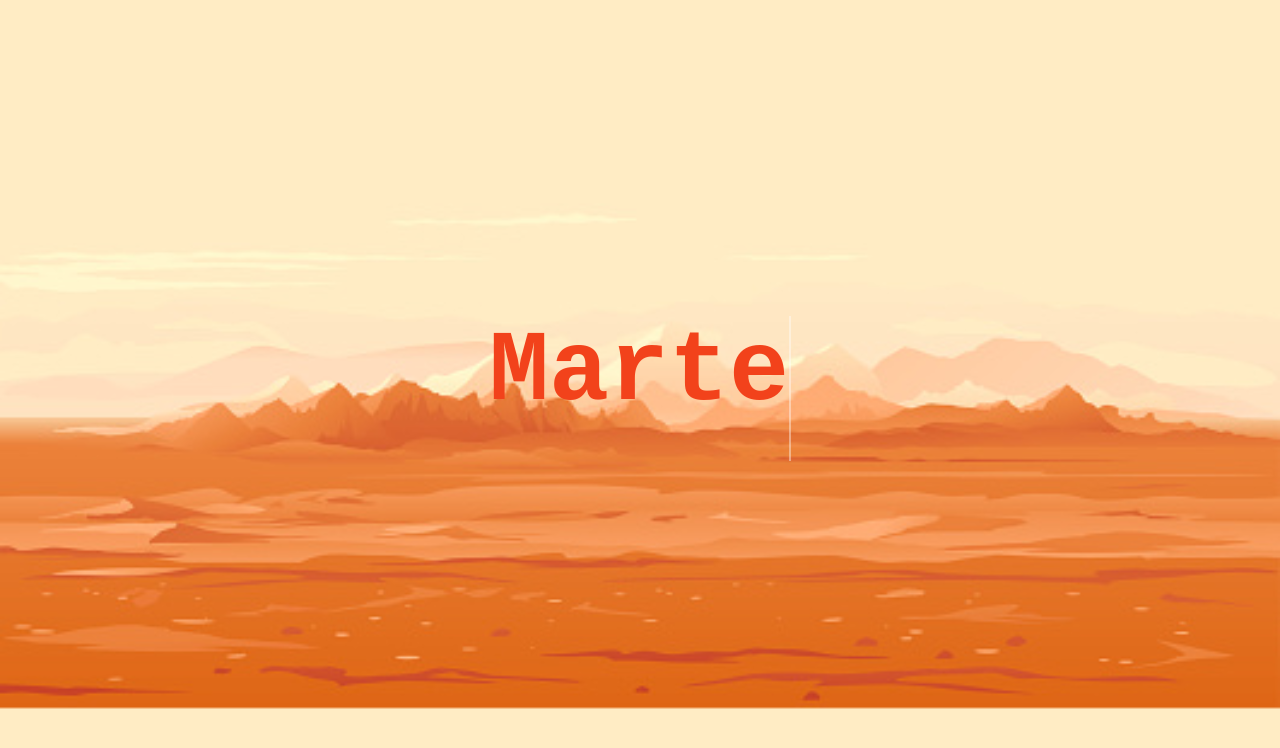
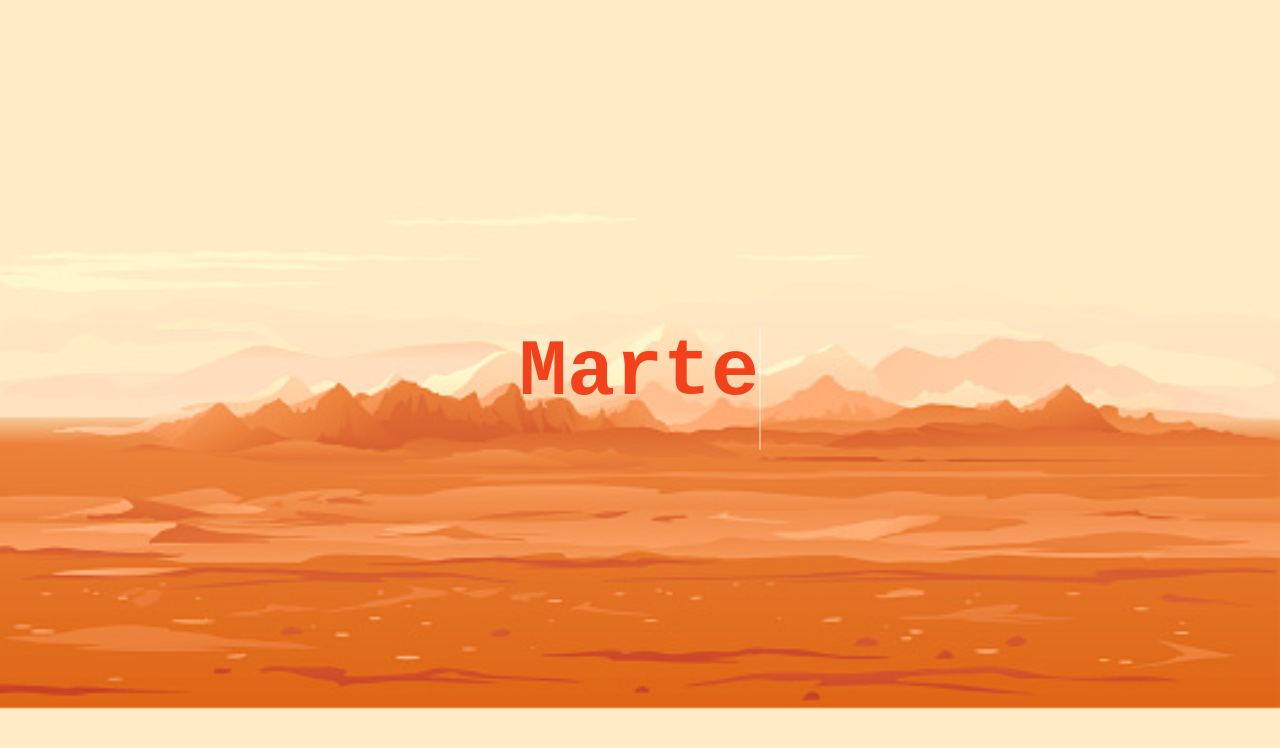
Before and after one commit to flaviofernandesjunior/marte-projeto-educacional, a plain HTML site: page Página inicial/index.html in a window 1280 px wide. Shown: the part 92-840 px from the top of the page. Drawn offline with Linux system fonts and the light colour scheme.

Commit message:
alterações página inicial

```diff
--- a/Página inicial/pgstyles.css
+++ b/Página inicial/pgstyles.css
@@ -66,7 +66,7 @@ h1 {
     text-align: center;
     margin-bottom: 32px;
     color:#F2421B;
-    font-size: 100px;
+    font-size: 80px;
 
 }
 * {
--- a/login/cadstyles.css
+++ b/login/cadstyles.css
@@ -8,6 +8,8 @@ body {
   font-size: 16px;
   }
 
+
+/* Inicio css topo página*/
 a {
     color: #fff;
     text-decoration: none;
@@ -69,6 +71,7 @@ main {
     background: #fff;
     margin: 8px;
 }
+/* Fim css topo página*/
 
 .cadastro {
   height: 100vh;
@@ -89,6 +92,7 @@ main {
   align-items: center;
 
 }
+
   h1, p {
     margin: 1em auto;
     text-align: center;
```
Also changed, not shown: Página inicial/index.html (+1 -1 lines).
